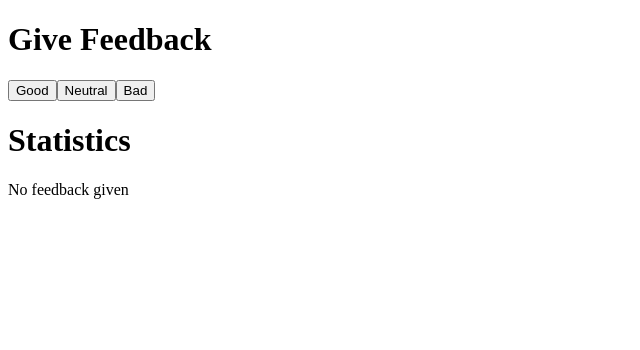
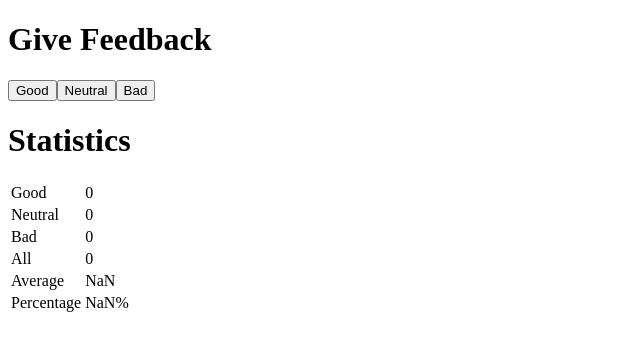
Before and after one commit to Marcos1618/fullStackOpen, a React (Vite) app in the folder part1/unicafe/: page / in a window 1280 px wide. Shown: the top 350 px of the page, without its empty margins (0-640 px from the left). Built offline with nearby package versions, Linux system fonts and the light colour scheme.

Commit message:
1.11 unicafe step 6 complete

```diff
--- a/part1/unicafe/src/App.jsx
+++ b/part1/unicafe/src/App.jsx
@@ -30,7 +30,8 @@ const App = () => {
       <Button onClick = {() => setNeutralTo(neutral+1)} text='Neutral'></Button>
       <Button onClick = {() => setBadTo(bad+1)} text='Bad'></Button>
       <h1>Statistics </h1>
-      <Statistics good={good} neutral={neutral} bad={bad}></Statistics>
+      {/*<Statistics good={good} neutral={neutral} bad={bad}></Statistics>*/}
+      <Table good={good} neutral={neutral} bad={bad}></Table>
     </div>
   )
 }
@@ -65,4 +66,24 @@ const StatisticLine = ({text, value, unit}) => (
   <Display text={text} value={value} unit={unit}></Display>
 )
 
+const Table = ({good, neutral, bad}) => (
+   <table>
+        <tbody>
+          <TableRow text="Good" value={good}></TableRow>
+          <TableRow text="Neutral" value={neutral}></TableRow>
+          <TableRow text="Bad" value={bad}></TableRow>
+          <TableRow text="All" value={good + bad + neutral}></TableRow>
+          <TableRow text="Average " value={(((good*1)+(bad*-1))/(good+neutral+bad))}></TableRow>
+          <TableRow text="Percentage " value={((good)/(good+neutral+bad))*100} unit="%"></TableRow>
+        </tbody>
+      </table>
+)
+
+const TableRow = ({text, value, unit}) => (
+  <tr>
+    <td>{text}</td>
+    <td>{value}{unit}</td>
+  </tr>
+)
+
 export default App
```
Lines whose indentation alone changed are shown as unchanged.
